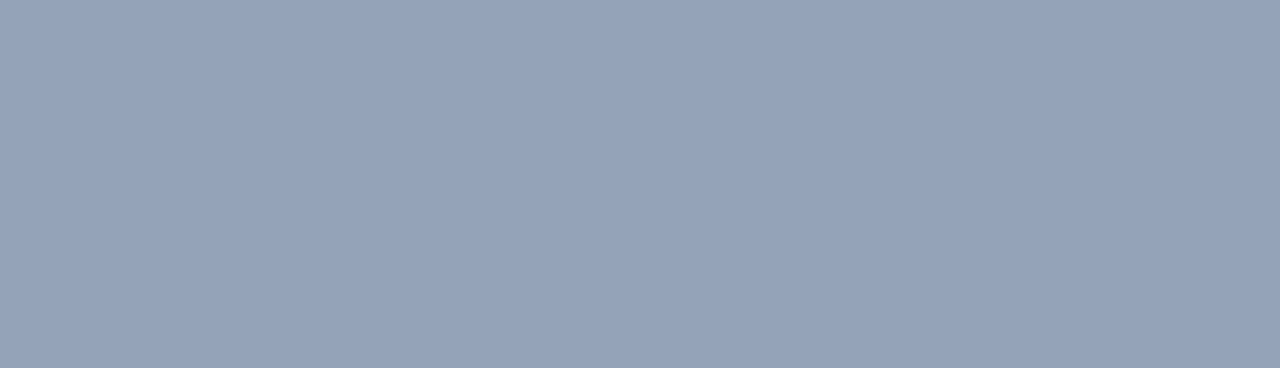
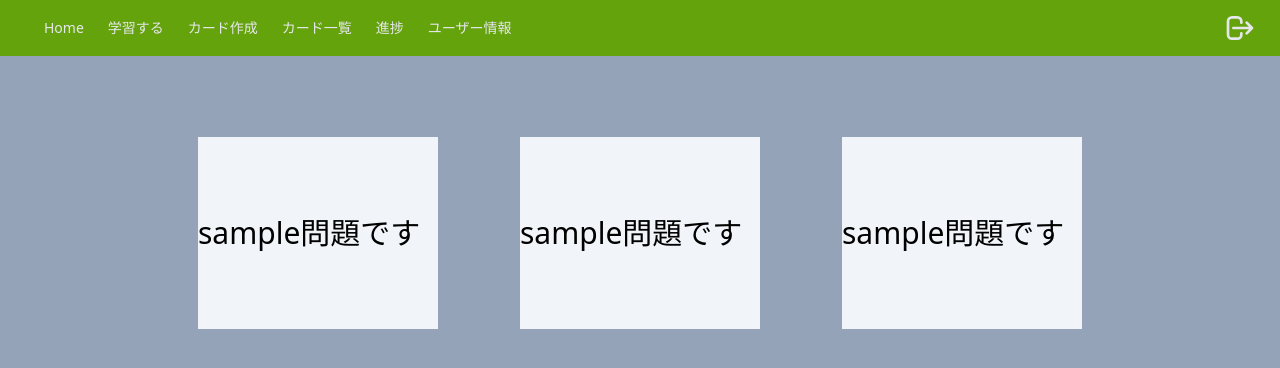
Before and after one commit to hiro7392/Ankicard_client, a React (Create React App) app: page /usercards in a window 1280 px wide. Before the commit this address had no page. Shown: the top 368 px of the page. Built offline with nearby package versions, Linux system fonts and the light colour scheme.

Commit message:
カードをtableで表示 cssとtag表示はまだ

```diff
--- a/src/organism/QuestionCardsTable.tsx
+++ b/src/organism/QuestionCardsTable.tsx
@@ -13,13 +13,25 @@ export const QuestionCardsTable=()=>{
         //setUserCreatedCards(sampleQuestions)
     },[]);
     //"bg-slate-100 h-48 w-32 px-20 text-3xl flex items-center mb-10 leading-10"
-    const css:string="bg-slate-100 h-48 w-32 px-20 text-3xl flex items-center mb-10 leading-10";
+    const css:string="bg-slate-100 h-48 w-60 mx-10 my-20  text-3xl flex items-center mb-10 leading-10";
     return(
         <>
             {
-                userCreatedCards.map((quesiton)=>{
-                    return(<MiniQuestionCard text={quesiton.QuestionText} css={css}/>);
-                })
+                <table className="m-auto">
+
+                    <tbody>
+                    <tr>
+                        {userCreatedCards.map((quesiton)=>{
+                            return(
+                            <td>
+                                <MiniQuestionCard text={quesiton.QuestionText} css={css}/>
+                            </td>);
+                        }
+                        )}
+                    </tr>
+                    </tbody>
+
+                </table>
             }
         </>
     );
--- a/src/pages/CreateCardPage.tsx
+++ b/src/pages/CreateCardPage.tsx
@@ -6,7 +6,6 @@ export const CreateCardPage=()=>{
     return(
         <>
             <Header/>
-            <h1 className="text-white">カードを新規作成します</h1>
             <CreateQuestionCard/>
         </>
     );
--- a/src/routes/Router.tsx
+++ b/src/routes/Router.tsx
@@ -17,7 +17,7 @@ export const Router=()=>{
             {/*カード新規作成 */}
             <Route path="/create" element={<CreateCardPage/>}/>
             {/*カード一覧を見る */}
-            <Route path="/cards" element={<ShowCardsPage/>}/>
+            <Route path="/usercards" element={<ShowCardsPage/>}/>
             {/*進捗状況を見る */}
             <Route path="/progress" element={<Progress/>}/>
             {/*ユーザ情報を確認する画面*/}
--- a/src/templates/Header.tsx
+++ b/src/templates/Header.tsx
@@ -31,7 +31,7 @@ export const Header=()=>{
                             </Link>
                             <Link
                                 className="text-sm text-gray-200 hover:bg-gray-700 px-3 py-2 rounded"
-                                to="/cards"
+                                to="/usercards"
                             >
                                 カード一覧
                             </Link>
```
